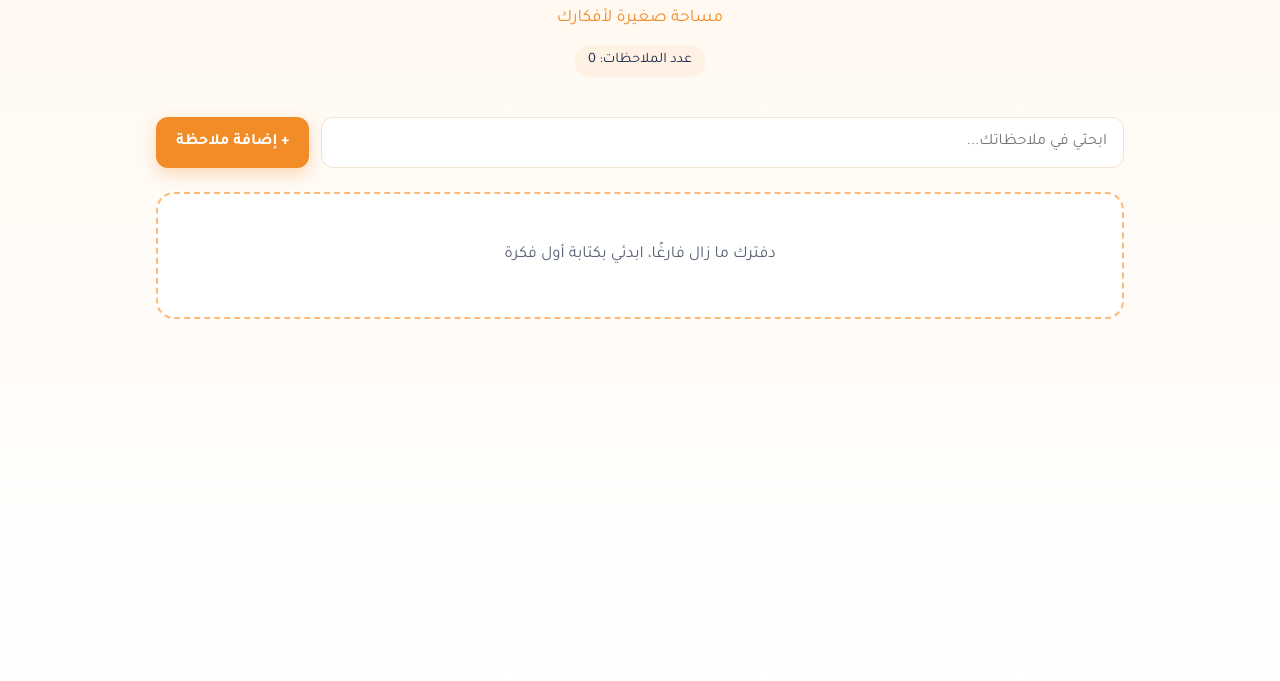
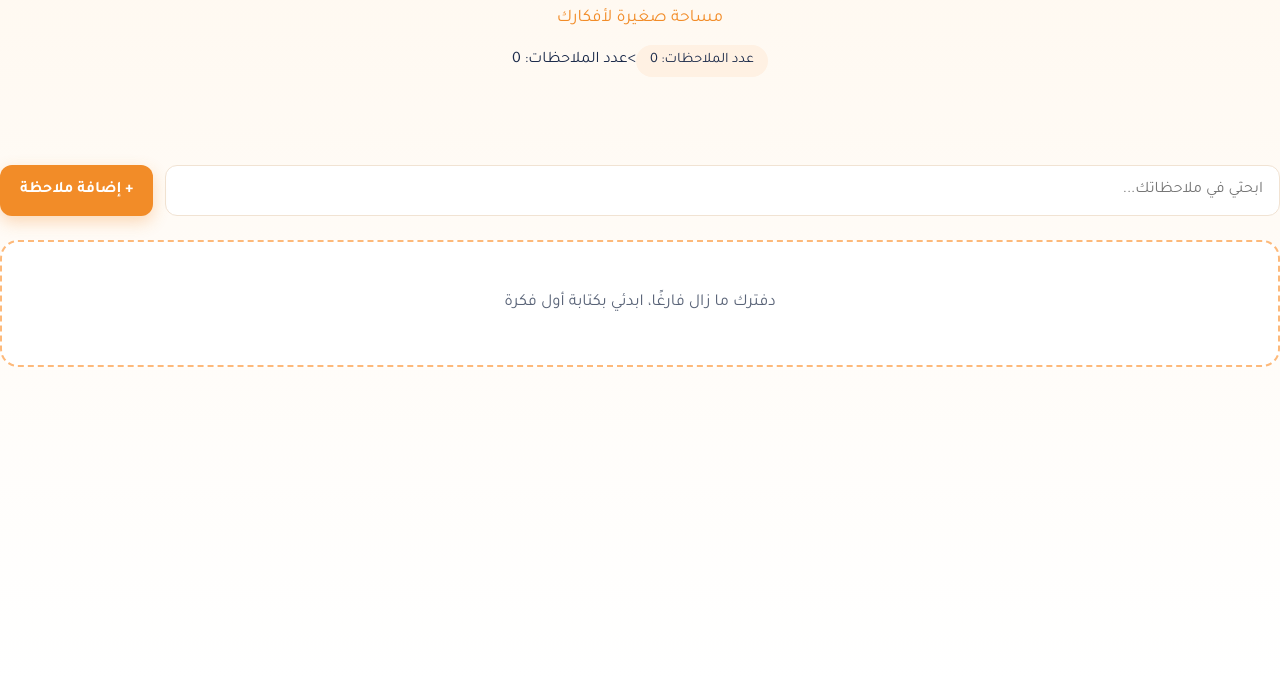
Before and after one commit to alastaircecilia-droid/sh-notes, a plain HTML site: page index.html in a window 1280 px wide. Shown: the part 119-800 px from the top of the page. Drawn offline with Linux system fonts and the light colour scheme.

Commit message:
Update index.html

```diff
--- a/index.html
+++ b/index.html
@@ -18,7 +18,7 @@
     <header class="header">
       <h1 class="logo">SH NOTES</h1>
       <p class="welcome">مساحة صغيرة لأفكارك</p>
-      <div class="stats">عدد الملاحظات: <span id="notesCount">0</span></div>
+      <div <div class="stats">عدد الملاحظات: <span id="notesCount">0</span></div>>عدد الملاحظات: <span id="notesCount">0</span></div>
     </header>
 
     <section class="toolbar">
```
